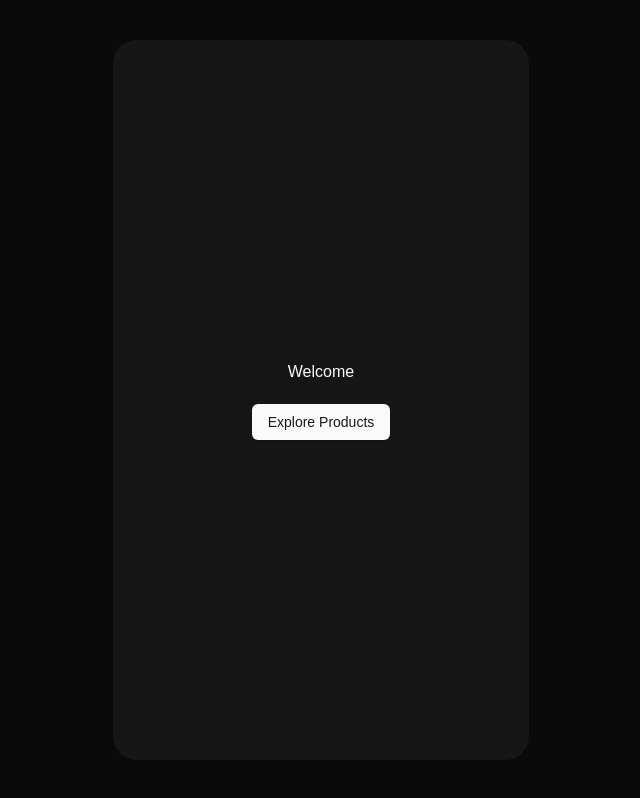
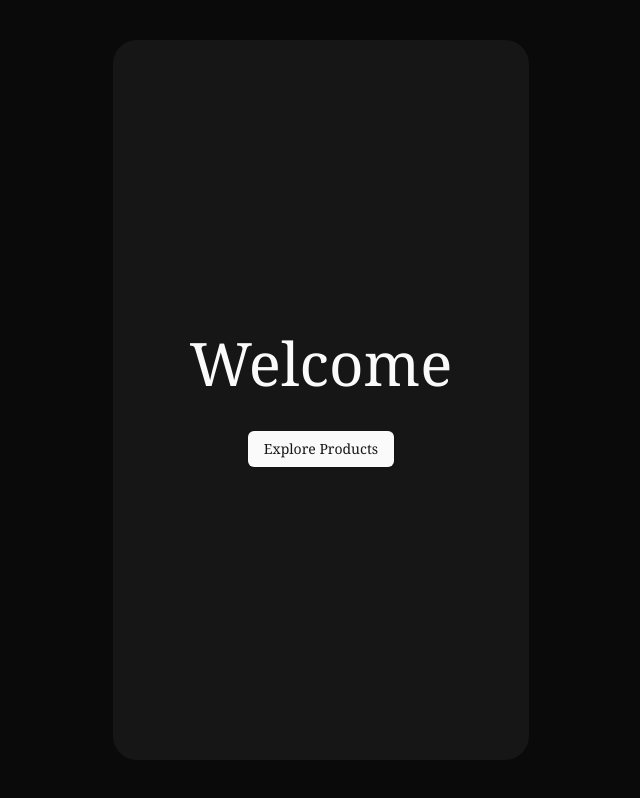
Before and after one commit to Santosh-kumar01/bezt_labs, a Next.js app: page / in a window 1280 px wide. Shown: the whole page, without its empty margins (319-959 px from the left). Built offline with nearby package versions, Linux system fonts and the light colour scheme.

Commit message:
Enhance welcome page styling for improved typography and layout

```diff
--- a/src/app/page.tsx
+++ b/src/app/page.tsx
@@ -5,7 +5,7 @@ import React from 'react'
 
 const page = () => {
   return (
-    <div className=' w-full h-full flex justify-center items-center flex-col gap-5'>
+    <div className=' w-full h-full text-6xl flex justify-center items-center flex-col gap-2 font-serif'>
       Welcome
       <Link href="/products">
       <Button>Explore Products</Button>
```
